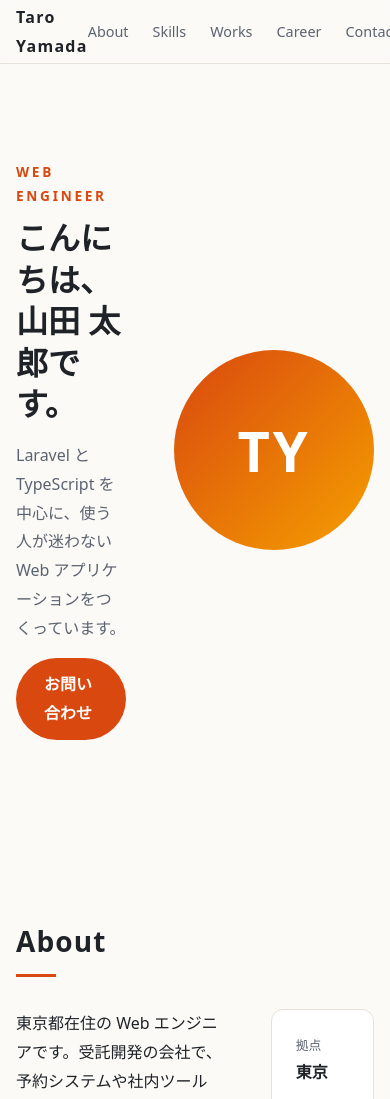
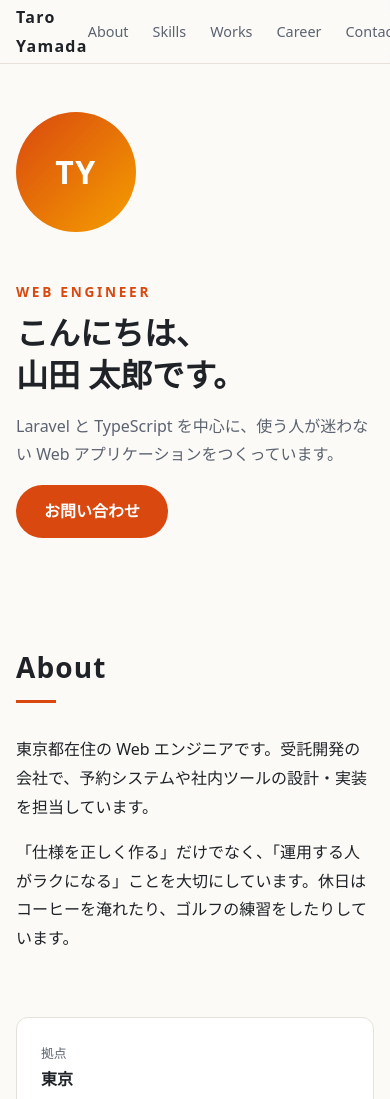
Before and after one commit to maaji-co-jp/yatsumonji-git-lesson, a website: page index.html in a window 390 px wide. Shown: the top 1099 px of the page. Drawn offline with Linux system fonts and the light colour scheme.

Commit message:
style: タブレット・スマホ向けのレスポンシブレイアウトを追加
Co-Authored-By: Claude Opus 5.5 <noreply@anthropic.com>

```diff
--- a/css/style.css
+++ b/css/style.css
@@ -417,3 +417,31 @@ a {
 .footer__links a:hover {
   color: var(--color-accent);
 }
+
+@media (max-width: 768px) {
+  .section {
+    padding-block: calc(var(--space) * 3.5);
+  }
+
+  .hero {
+    padding-block: calc(var(--space) * 3);
+  }
+
+  .hero__inner {
+    flex-direction: column-reverse;
+    align-items: flex-start;
+  }
+
+  .hero__avatar {
+    width: 120px;
+    font-size: 2rem;
+  }
+
+  .about {
+    grid-template-columns: 1fr;
+  }
+
+  .footer__inner {
+    flex-direction: column;
+  }
+}
```
